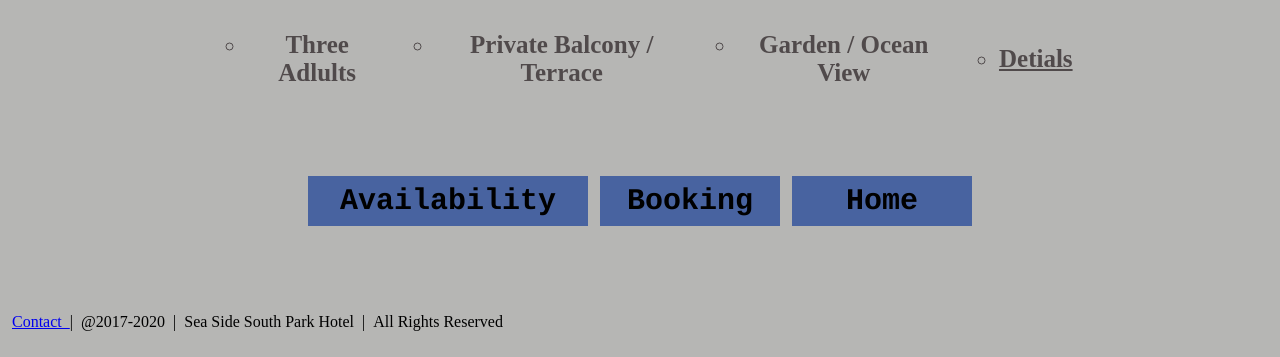
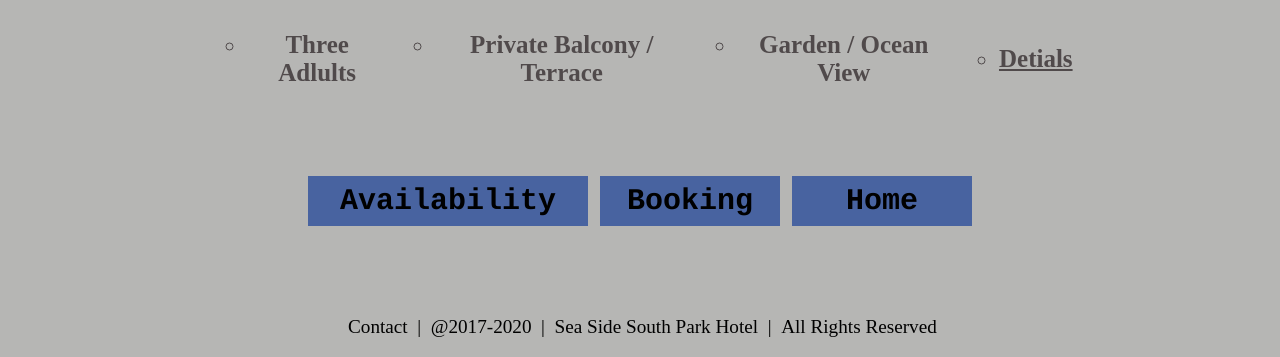
Before and after one commit to hnsemage/Final-Assignment-Web, a PHP site: page /rooms.html in a window 1280 px wide. Shown: the part 2080-2437 px from the top of the page. Before the commit the page ends 2411 px from the top, so only its background shows below. Run offline with PHP 8.4, Linux system fonts and the light colour scheme; lists and menus that the app fills with data are empty.

Commit message:
Update rooms.css

```diff
--- a/rooms.css
+++ b/rooms.css
@@ -71,6 +71,20 @@ body{
 	color: #504A4B;
 	font-size: 25px;
 	font-family:Centaur;
+}
+.footer {
+   position: static;
+   left: 0;
+   bottom: 0;
+   width: 100%;
+   background-color: transparent;
+   color:black;
+   text-align: center;
+   font-size: 120%;
+}
+.link2{
+	text-decoration: none;
+	color: black;
 }
 @media screen and (min-width: 1000px){
 	.img1{
```
